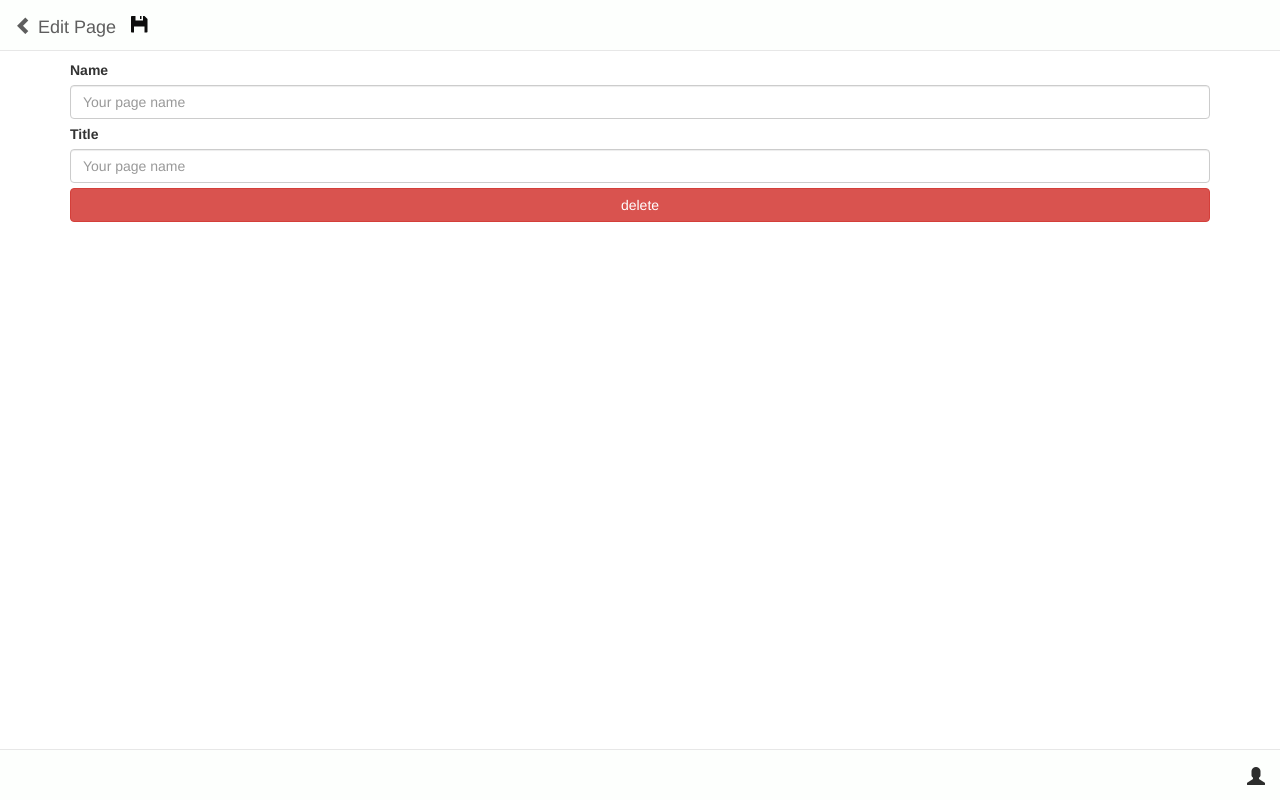
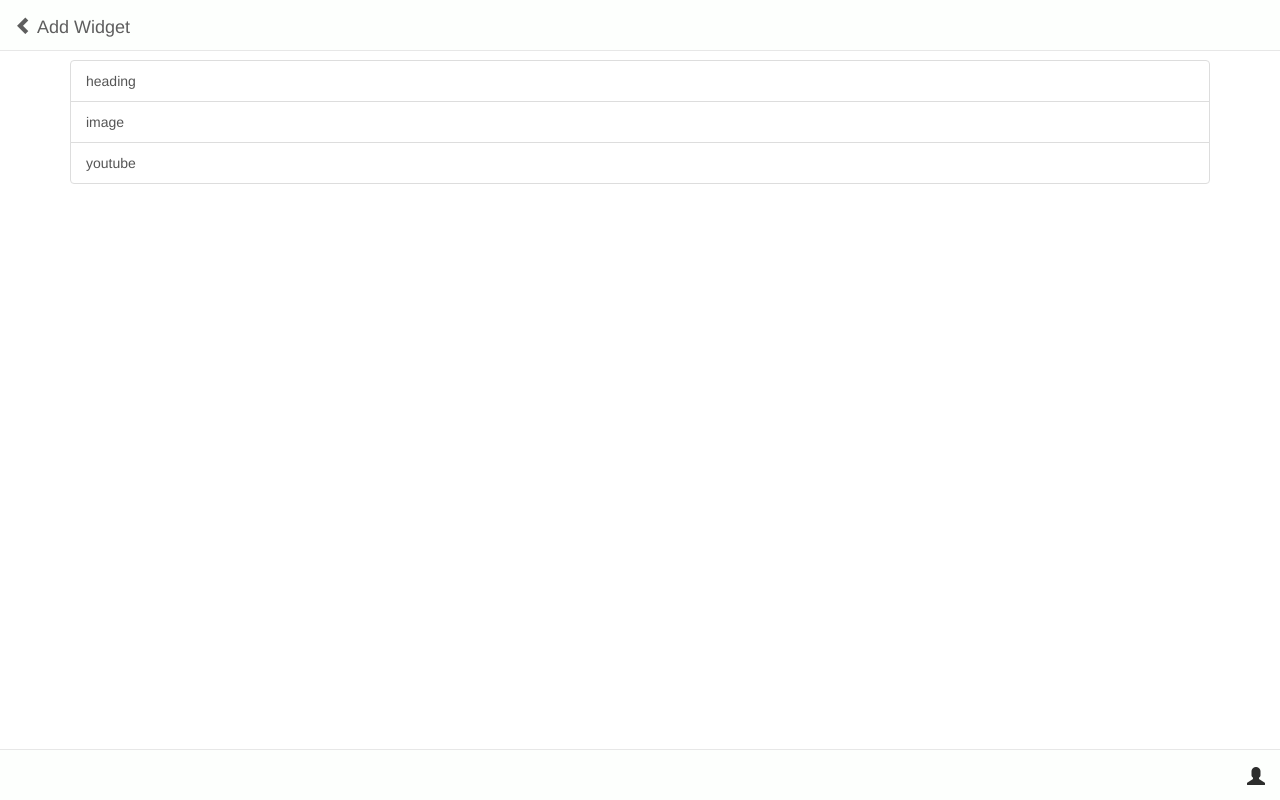
Before and after one commit to ChienliMa/MA-QIANLI-webdev, a website: page public/assignment/widget-choose.html in a window 1280 px wide. Drawn offline with nearby package versions, Linux system fonts and the light colour scheme.

Commit message:
finished draft of widget-choose

```diff
--- a/public/assignment/app.js
+++ b/public/assignment/app.js
@@ -26,7 +26,7 @@
     });
 
     myApp.controller('WidgetController', function($scope) {
-        $scope.TYPE = {HEADING:0, IMAGE:1, YOUTUBE:2}
+        $scope.TYPE = {HEADING:"heading", IMAGE:"image", YOUTUBE:"youtube"}
         $scope.widgets = [{"type":$scope.TYPE.HEADING, "name":"heading", "content":"HELLO WORLD!"},
                          {"type":$scope.TYPE.IMAGE, "name":"hello world", "content":"http://browningit.com/wp-content/uploads/2015/09/helloworld.gif"},
                          {"type":$scope.TYPE.YOUTUBE, "name":"PPAP", "content":"https://www.youtube.com/embed/yygpgCFJFnA?html5=1"}];
--- a/public/assignment/widget-choose.html
+++ b/public/assignment/widget-choose.html
@@ -1,40 +1,39 @@
 <!DOCTYPE html>
 <html lang="en">
 <head>
+    <title>Add Widget</title>
+
     <meta name="viewport" content="initial-scale=1.0, maximum-scale=1.0, minimum-scale=1.0,target-densitydpi=device-dpi, user-scalable=no" />
     <meta charset="UTF-8">
-    <title>New Websites</title>
+
+    <script   src="https://code.jquery.com/jquery-2.2.4.min.js"   integrity="sha256-BbhdlvQf/xTY9gja0Dq3HiwQF8LaCRTXxZKRutelT44="   crossorigin="anonymous"></script>
     <link href="https://maxcdn.bootstrapcdn.com/bootstrap/3.3.6/css/bootstrap.min.css" rel="stylesheet"/>
     <script tpye="text/javascript" src="https://maxcdn.bootstrapcdn.com/bootstrap/3.3.5/js/bootstrap.min.js"></script>
 
+    <script src="//ajax.googleapis.com/ajax/libs/angularjs/1.5.8/angular.min.js"></script>
+    <script src="app.js"></script>
+
     <link href="css/widget-style.css" rel="stylesheet"/>
 </head>
-<body>
+<body ng-app="myApp" ng-controller="WidgetController">
 
 
 <nav class="navbar navbar-default navbar-fixed-top">
     <div class="container-fluid">
-        <div class="navbar-header">
-            <div class="navbar-brand">
-                <a class="glyphicon glyphicon-chevron-left" href="page-list.html"></a>
-                Edit Page
-            </div>
-
-            <a class="navbar-brand pull-right" href="page-list.html">
-                <span class="glyphicon glyphicon-floppy-disk icon-default"></span>
-            </a>
+        <div class="navbar-header navbar-brand">
+            <a class="glyphicon glyphicon-chevron-left" href="widget-list.html"></a>
+            Add Widget
         </div>
     </div>
 </nav>
 
 
 <div class="container">
-    <label for="name">Name</label>
-    <input type="text" class="form-control" id="name" placeholder="Your page name">
-
-    <label for="title">Title</label>
-    <input type="text" class="form-control" id="title" placeholder="Your page name">
-    <a class="btn btn-danger  btn-block" href="login.html">delete</a>
+    <ul class="list-group">
+        <a class="list-group-item" ng-repeat="type in TYPE"  ng-href="widge-{{type}}.html">
+            {{type}}
+        </a>
+    </ul>
 </div>
 
 <nav class="navbar navbar-default navbar-fixed-bottom">
```
